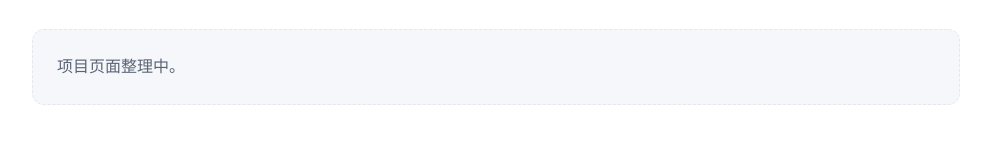
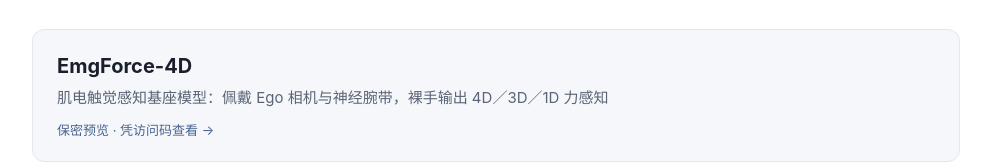
Before and after one commit to Snow-Origin/Snow-Origin.github.io, a plain HTML site: page index.html in a window 1280 px wide. Shown: the part 264-430 px from the top of the page, without its empty margins (144-1135 px from the left). Drawn offline with Linux system fonts and the light colour scheme.

Commit message:
首页：项目列表链到 EmgForce-4D 项目主页
Co-Authored-By: Claude Opus 5.5 <noreply@anthropic.com>

```diff
--- a/index.html
+++ b/index.html
@@ -12,7 +12,11 @@
     .hero h1 { font-size: clamp(28px, 5vw, 40px); margin: 0 0 8px; }
     .hero p { color: var(--muted); margin: 0; max-width: 640px; }
     .projects { list-style: none; padding: 0; margin: 32px 0 0; display: grid; gap: 16px; }
-    .empty { padding: 24px; border: 1px dashed var(--border); border-radius: 12px; color: var(--muted); background: var(--surface); }
+    .project { display: block; padding: 20px 24px; border: 1px solid var(--border); border-radius: 12px; background: var(--surface); color: var(--text); text-decoration: none; transition: border-color .15s; }
+    .project:hover { border-color: var(--brand); }
+    .project b { display: block; font-size: 20px; }
+    .project span { display: block; margin-top: 4px; color: var(--muted); font-size: 15px; }
+    .project small { display: block; margin-top: 10px; color: var(--brand); font-size: 13px; }
   </style>
 </head>
 <body>
@@ -28,7 +32,7 @@
       </section>
 
       <ul class="projects">
-        <li class="empty">项目页面整理中。</li>
+        <li><a class="project" href="emgforce/"><b>EmgForce-4D</b><span>肌电触觉感知基座模型：佩戴 Ego 相机与神经腕带，裸手输出 4D／3D／1D 力感知</span><small>保密预览 · 凭访问码查看 →</small></a></li>
       </ul>
     </main>
 
```
